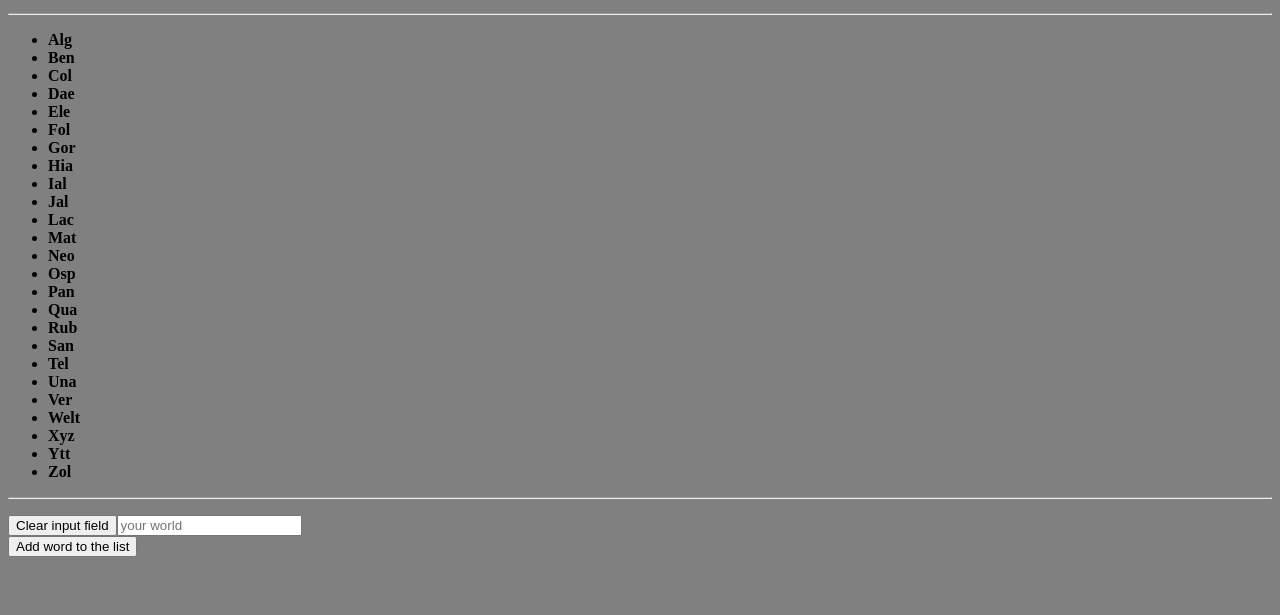
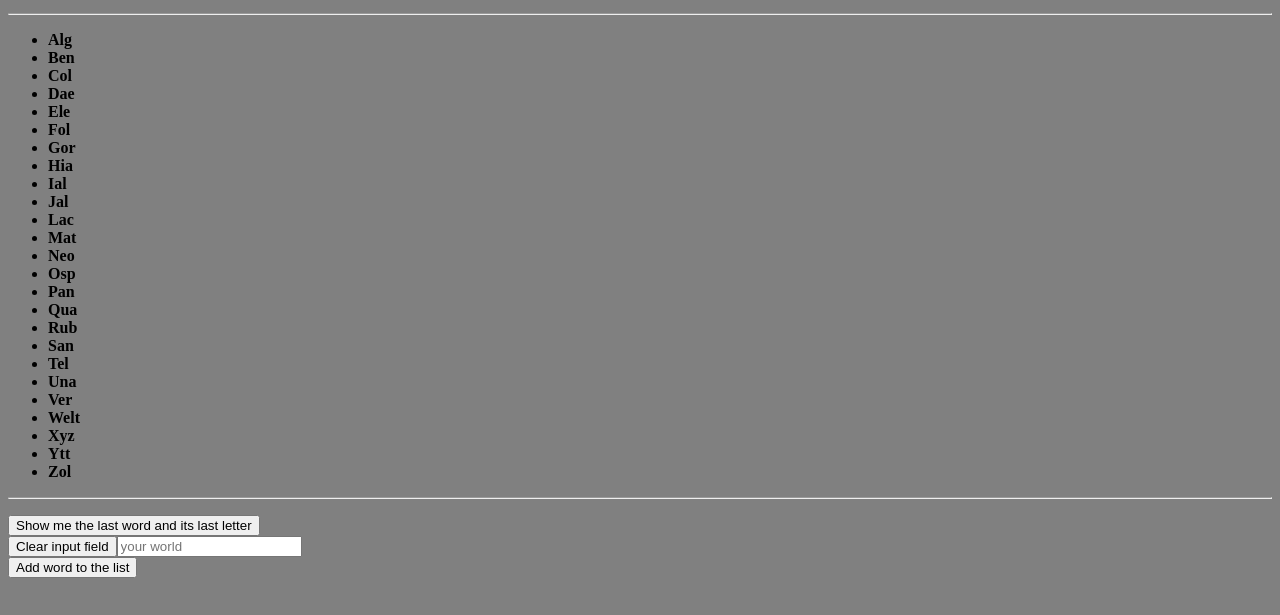
Before and after one commit to Bazsmagister/WordChain-in-vanilla-JS, a plain HTML site: page index.html in a window 1280 px wide. Shown: the part 101-716 px from the top of the page. Drawn offline with Linux system fonts and the light colour scheme.

Commit message:
works lastword and lastletter also

```diff
--- a/app.js
+++ b/app.js
@@ -29,7 +29,7 @@ var words = [
 //console.log(words);
 //alert(words);
 
-//
+//I hide the button as long the method is not ready.
 document.getElementById("invisible").style.display = "none";
 //************ */
 var txt = "";
@@ -71,8 +71,6 @@ function addWord() {
 
     //alert(words[words.length - 1]);
 
-
-
     var text, fLen, i;
 
     fLen = words.length;
@@ -87,6 +85,7 @@ function addWord() {
 
     //this.newWord = "";
     //return this.words;
+
     //alert the last element of the array:
     //alert(this.words[this.words.length - 1]);
 
@@ -96,6 +95,38 @@ function addWord() {
 
 }
 
-newWord = "";
+//newWord = "";
 
 //************* */
+
+function lastwordandlastletter() {
+    var lastword = words[words.length - 1];
+    alert(lastword);
+
+    var lastletter = lastword.charAt(lastword.length - 1);
+    alert(lastletter);
+
+    var text, wLen, i;
+
+    wLen = words.length;
+
+    /*
+    var wordsinlowercase = [];
+    wordsinlowercase = words.toLowerCase();
+    alert(wordsinlowercase);
+    */
+    var wordsinlowercase = [];
+    for (i = 0; i < wLen; i++) {
+
+        wordsinlowercase.push(words[i].toLowerCase());
+        // words[i].charAt(0).toLowerCase();
+        if (wordsinlowercase[i].charAt(0) == lastletter) {
+            alert(wordsinlowercase[i]);
+
+        }
+
+    }
+    console.log(wordsinlowercase);
+
+
+}
--- a/index.html
+++ b/index.html
@@ -21,8 +21,13 @@
 
 
         <div>
-            <button onClick="lastwordandlastletter" id="invisible">Show me the last word and its last letter</button>
+            <button onClick="lastwordandlastletter()" id="invisible">Show me the last word and its last letter</button>
         </div>
+
+        <div>
+            <button onClick="lastwordandlastletter()" id="">Show me the last word and its last letter</button>
+        </div>
+
 
 
         <div>
```
